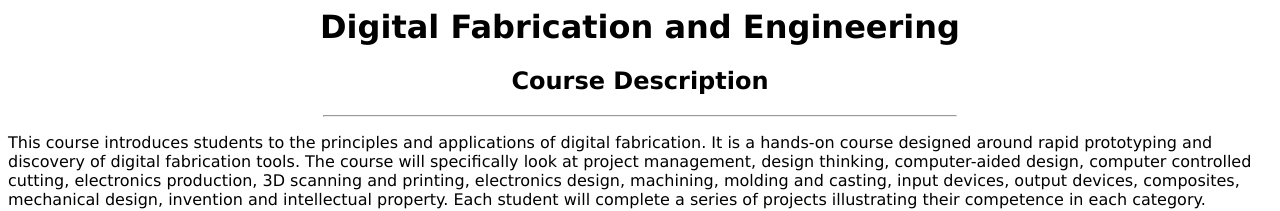
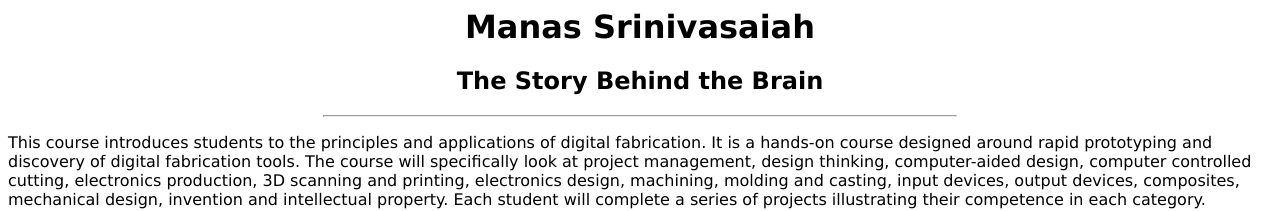
Before and after one commit to Manas79/SrinivasaiahM, a plain HTML site: page me.html in a window 1280 px wide. Shown: the top 211 px of the page. Drawn offline with Linux system fonts and the light colour scheme.

Commit message:
Add files via upload

```diff
--- a/me.html
+++ b/me.html
@@ -2,7 +2,7 @@
 <html>
 
 <head>
-<title> Course Description</title>
+<title> About Me</title>
 
 <style>
 h1 {font-family:verdana; font-size:200%;text-align:center;}
@@ -14,8 +14,8 @@ a {font-family:verdana;font-size:}100%;}
 </style>
 
 <body>
-<h1> Digital Fabrication and Engineering</h1>
-<h2>Course Description</h1>
+<h1> Manas Srinivasaiah</h1>
+<h2>The Story Behind the Brain</h1>
 <p>
 <hr style="width:50%">
 </p>
```
